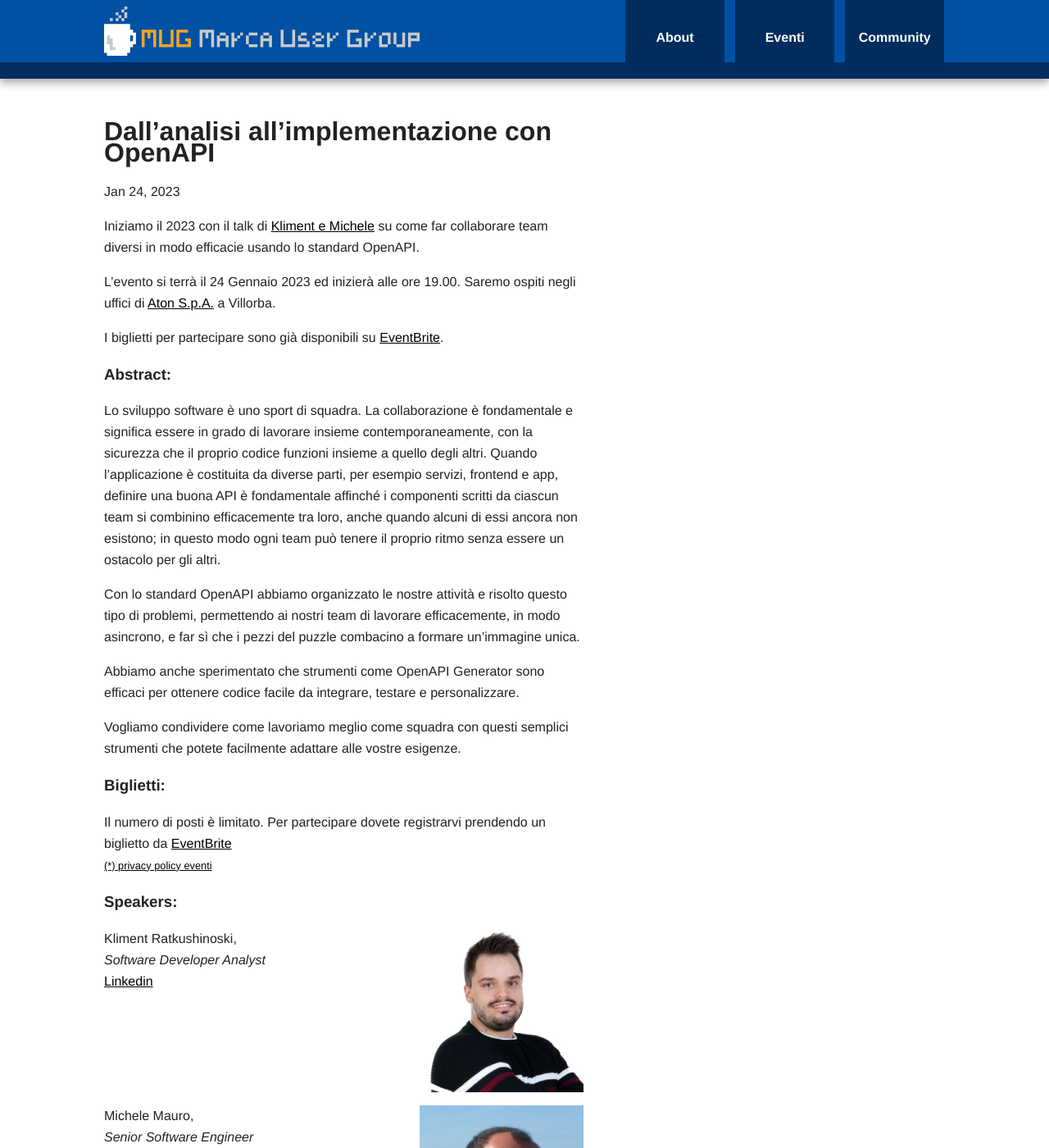
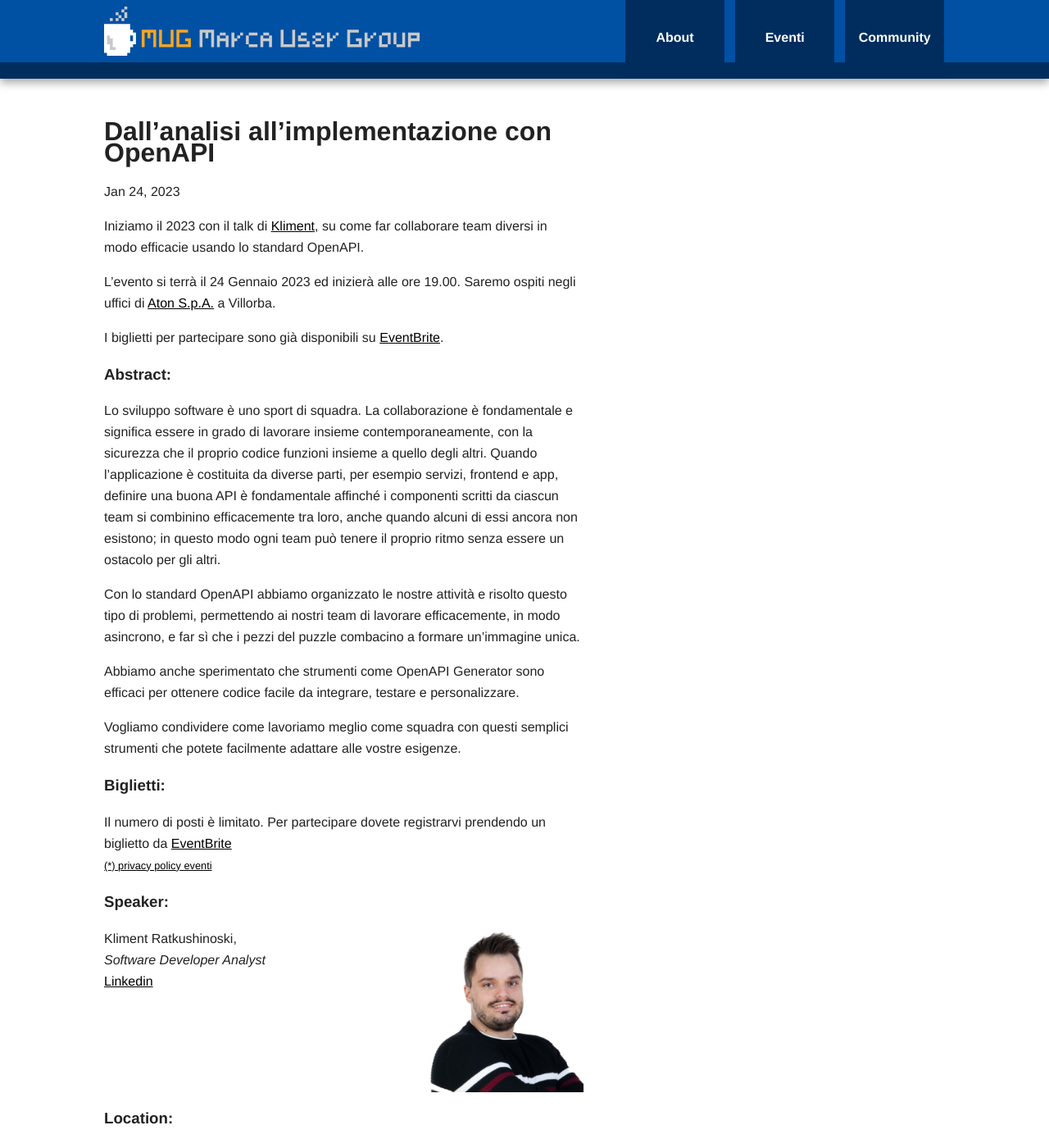
Before and after one commit to m-u-g/m-u-g.github.io, a Jekyll site: the page built from _posts/2023-01-02-dallanalisi-allimplementazione-con-openapi.md, in a window 1280 px wide and 1400 px high. Shown: the whole window at 82% size. Built offline with Jekyll 4.4.1, drawn with Linux system fonts in a browser that asks for light colours.

Commit message:
update speaker info

```diff
--- a/_posts/2023-01-02-dallanalisi-allimplementazione-con-openapi.md
+++ b/_posts/2023-01-02-dallanalisi-allimplementazione-con-openapi.md
@@ -1,15 +1,15 @@
 ---
 layout: post
 title:  "Dall’analisi all’implementazione con OpenAPI"
-speaker: Michele Mauro
+speaker: Kliment Ratkushinoski
 date:   2023-01-24 19:00:00 +0100
 categories: eventi
 image: /assets/images/card-ratkushinoski.png
-summary: "MUGTalk di Michele Mauro"
+summary: "MUGTalk di Kliment Ratkushinoski"
 eventbrite_url: https://www.eventbrite.it/e/biglietti-dallanalisi-allimplementazione-con-openapi-502677872047
 ---
 
-Iniziamo il 2023 con il talk di [Kliment e Michele](#speaker) su come far collaborare team diversi in modo efficacie usando lo standard OpenAPI.
+Iniziamo il 2023 con il talk di [Kliment](#speaker), su come far collaborare team diversi in modo efficacie usando lo standard OpenAPI.
 
 L'evento si terrà il 24 Gennaio 2023 ed inizierà alle ore 19.00. Saremo ospiti negli uffici di [Aton S.p.A.](#location) a Villorba.
 
@@ -35,7 +35,7 @@ Il numero di posti è limitato. Per partecipare dovete registrarvi prendendo un
 
 <a id="speaker"></a>
 
-<h3>Speakers:</h3>
+<h3>Speaker:</h3>
 
 <div class="speaker-container">
     <img src="/assets/images/speaker-kliment-ratkushinoski.jpg" />
@@ -49,18 +49,6 @@ Il numero di posti è limitato. Per partecipare dovete registrarvi prendendo un
     <p class="clear"></p>
 </div>
 
-<div class="speaker-container">
-    <img src="/assets/images/speaker-michele-mauro.jpeg" />
-    <p>
-        Michele Mauro,<br />
-        <i>Senior Software Engineer</i><br />
-        <a href="https://www.linkedin.com/in/mauromichele/">Linkedin</a>
-    </p>
-    <p>
-    </p>
-    <p class="clear"></p>
-</div>
-
 <a id="location"></a>
 
 <h3>Location:</h3>
```
Also changed, not shown: assets/images/card-ratkushinoski.png.
